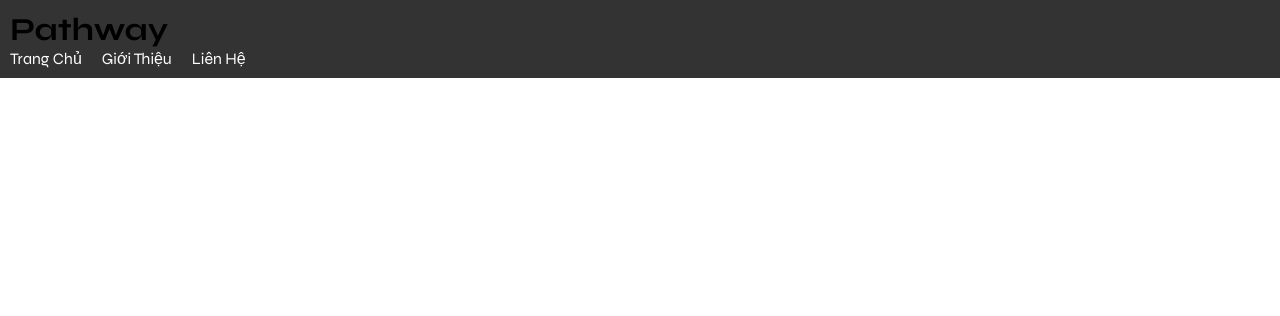
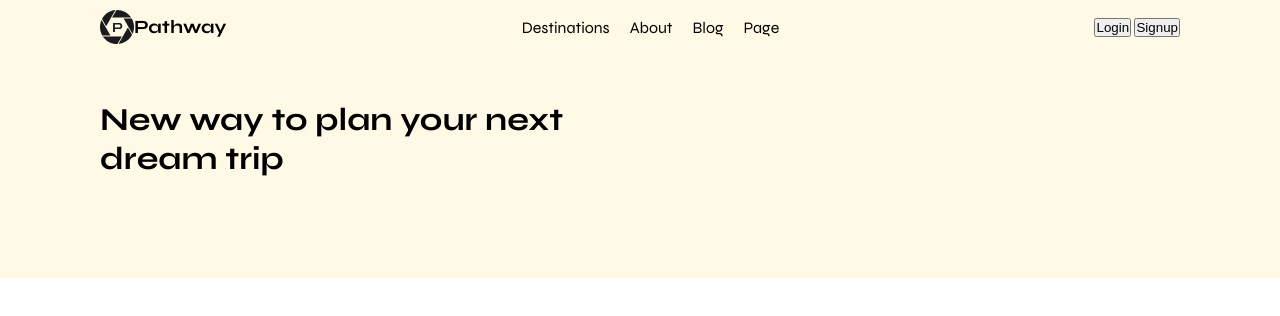
Before and after one commit to vduonng/Travel-Guide-Website, a plain HTML site: page index.html in a window 1280 px wide. Drawn offline with Linux system fonts and the light colour scheme.

Commit message:
build web

```diff
--- /dev/null
+++ b/assets/css/home1.css
@@ -0,0 +1,13 @@
+#home1 {
+    margin-top: 100px;
+    background-color: #FFF9E5;
+     margin: 0 auto;
+    padding: 100px 100px;
+}
+.content-home1 {
+    width: 570px;
+}
+.content-home1 h1 {
+    font-size: xx-large;
+    font-weight: bold;
+}
--- a/assets/css/index.css
+++ b/assets/css/index.css
@@ -6,7 +6,7 @@
 
 #body {
     font-family: 'Syne', sans-serif;
+    width: 100%;
+    height: 100%;
+
 }
-h1 {
-    font-size: xx-large;
-}
--- a/assets/css/navbar.css
+++ b/assets/css/navbar.css
@@ -1,13 +1,19 @@
 nav {
-    background-color: #333;
-    padding: 10px;
+    position: fixed;
+    top: 0;
+    right: 0;
+    /* background: gray; */
+    width: 100%; /* Ensure it spans the full width */
+    padding: 10px 100px;
+    text-align: center;
 }
 
 nav ul {
     list-style-type: none;
+    display: flex;
+    justify-content: flex-end; /* Aligns the list to the right */
     margin: 0;
     padding: 0;
-    display: flex;
 }
 
 nav ul li {
@@ -15,10 +21,24 @@ nav ul li {
 }
 
 nav ul li a {
-    color: white;
+    color: black; /* Improved contrast */
     text-decoration: none;
+    transition: color 0.3s; /* Smooth color transition */
 }
 
 nav ul li a:hover {
     text-decoration: underline;
+    color: #ccc; /* Change color on hover for better visibility */
 }
+
+.navTravel {
+    display: flex;
+    justify-content: space-between;
+    align-items: center; /* Center vertically */
+}
+
+.navLogo {
+    display: flex;
+    cursor: pointer;
+    align-items: center;
+}
--- a/components/navbar/navbar.html
+++ b/components/navbar/navbar.html
@@ -1,15 +1,21 @@
 <nav>
-    <div>
-        <div>
-
+    <div class="navTravel">
+        <div class="navLogo">
+            <img src="/assets/icons/logo.svg" alt="">
+            <h3 class="" id="logoHome">Pathway</h3>
         </div>
-        <h1 class="" id="logoHome">Pathway</h1>
 
         <ul>
-            <li><a href="index.html">Trang Chủ</a></li>
-            <li><a href="about.html">Giới Thiệu</a></li>
-            <li><a href="contact.html">Liên Hệ</a></li>
+            <li><a href="index.html">Destinations</a></li>
+            <li><a href="about.html">About</a></li>
+            <li><a href="contact.html">Blog</a></li>
+            <li><a href="contact.html">Page</a></li>
         </ul>
+
+        <div>
+            <button>Login</button>
+            <button>Signup</button>
+        </div>
     </div>
 
 
--- a/index.html
+++ b/index.html
@@ -5,16 +5,26 @@
     <meta name="viewport" content="width=device-width, initial-scale=1.0">
     <title>Travel-Guide-Website</title>
     <link href="https://fonts.googleapis.com/css2?family=Syne:wght@400;700&display=swap" rel="stylesheet">
+    <!-- deploy -->
     <link rel="stylesheet" href="/Travel-Guide-Website/assets/css/index.css">
     <link rel="stylesheet" href="/Travel-Guide-Website/assets/css/navbar.css">
+    <!-- live sever -->
+    <link rel="stylesheet" href="/assets/css/navbar.css">
+    <link rel="stylesheet" href="/assets/css/home1.css">
+    <link rel="stylesheet" href="/assets/css/index.css">
 </head>
 <body id="body">
     <div>
         <header>
             <div id="navbar"></div>
         </header>
-        <main>
-
+        <main class="">
+            <section id="home1">
+                <div class="content-home1">
+                    <h1>New way to plan your next dream trip</h1>
+                </div>
+                <!-- <p>Lorem, ipsum.</p> -->
+            </section>
 
         </main>
         <!-- <h1>Hello Word</h1> -->
```
Also changed, not shown: assets/icons/logo.svg (added).
